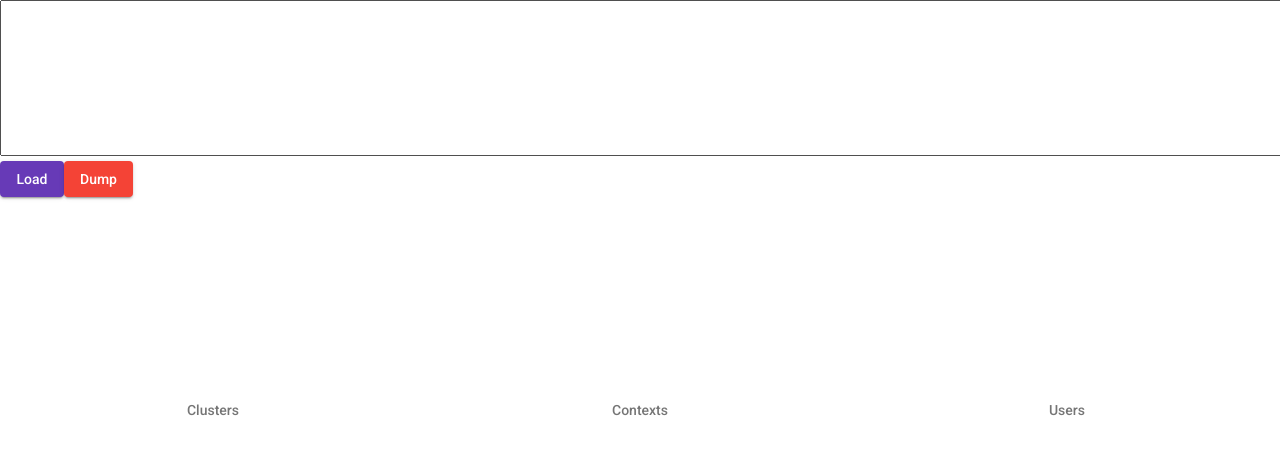
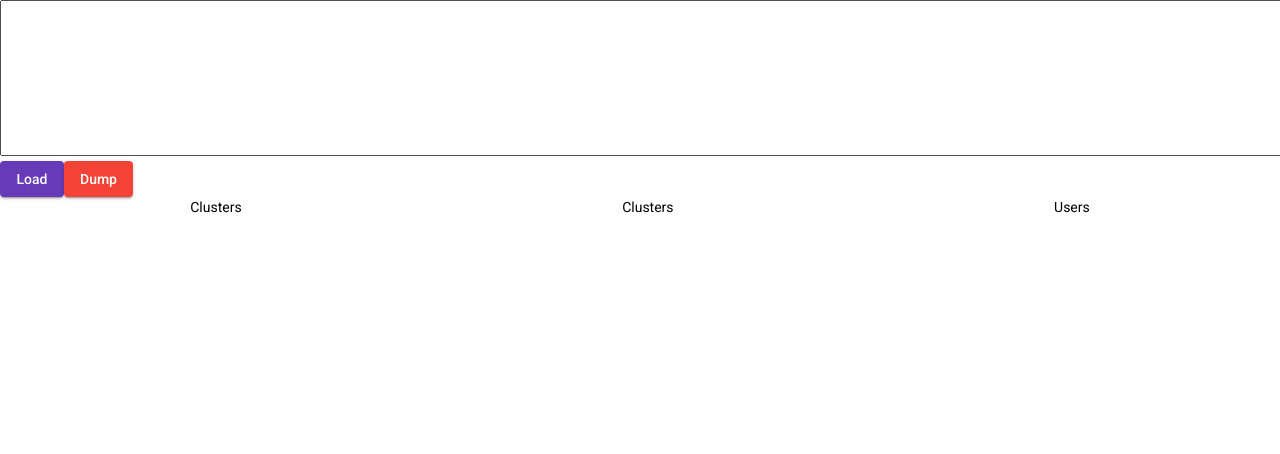
Before and after one commit to poduo-studio/KubeCtxMgmt, an Angular app: page / in a window 1280 px wide. Shown: the top 454 px of the page. Built offline with nearby package versions, Linux system fonts and the light colour scheme.

Commit message:
feat: to integrate react form

```diff
--- a/package.json
+++ b/package.json
@@ -15,12 +15,14 @@
     "@angular/common": "~12.1.1",
     "@angular/compiler": "~12.1.1",
     "@angular/core": "~12.1.1",
+    "@angular/flex-layout": "^12.0.0-beta.35",
     "@angular/forms": "~12.1.1",
     "@angular/material": "^12.2.12",
     "@angular/platform-browser": "~12.1.1",
     "@angular/platform-browser-dynamic": "~12.1.1",
     "@angular/router": "~12.1.1",
     "@types/js-yaml": "^4.0.4",
+    "flex-layout": "^1.0.1",
     "js-yaml": "^4.1.0",
     "kubernetes-types": "^1.21.0-beta.1",
     "rxjs": "~6.6.0",
--- a/src/app/app.component.html
+++ b/src/app/app.component.html
@@ -3,38 +3,42 @@
 <button mat-raised-button color="primary" (click)="onLoad()">Load</button>
 <button mat-raised-button color="warn" (click)="onDump()">Dump</button>
 <br>
-<mat-grid-list cols="3" rowspan="6">
-  <mat-grid-tile>
-    <mat-list>
-      <div mat-subheader>Clusters</div>
-      <mat-list-item *ngFor="let cluster of clusters">
-        <mat-icon mat-list-icon>cluster</mat-icon>
-        <div mat-line>name: {{cluster?.name}}</div>
-        <div mat-line>server: {{cluster?.cluster?.server}}</div>
-<!--        <div mat-line>certificate-authority: <pre *ngIf="cluster?.cluster">{{cluster.cluster["certificate-authority"]}}</pre></div>-->
-<!--        <div mat-line>certificate-authority-data: <pre *ngIf="cluster?.cluster">{{cluster.cluster["certificate-authority-data"]}}</pre></div>-->
-      </mat-list-item>
-    </mat-list>
-  </mat-grid-tile>
-  <mat-grid-tile>
-    <mat-list>
-      <div mat-subheader>Contexts</div>
-      <mat-list-item *ngFor="let context of contexts">
-        <mat-icon mat-list-icon>context</mat-icon>
-        <div mat-line>name: {{context?.name}}</div>
-        <div mat-line>cluster: {{context?.context?.cluster}}</div>
-        <div mat-line>namespace: {{context?.context?.namespace}}</div>
-        <div mat-line>user: {{context?.context?.user}}</div>
-      </mat-list-item>
-    </mat-list>
-  </mat-grid-tile>
-  <mat-grid-tile>
-    <mat-list>
-      <div mat-subheader>Users</div>
-      <mat-list-item *ngFor="let user of users">
-        <mat-icon mat-list-icon>user</mat-icon>
-        <div mat-line>name: {{user?.name}}</div>
-      </mat-list-item>
-    </mat-list>
-  </mat-grid-tile>
-</mat-grid-list>
+
+<div fxLayout="row" fxLayoutAlign="space-around center" [formGroup]="formGroup">
+    <!--        <div mat-line>server: {{cluster?.cluster?.server}}</div>-->
+    <!--        <div mat-line>certificate-authority: <pre *ngIf="cluster?.cluster">{{cluster.cluster["certificate-authority"]}}</pre></div>-->
+    <!--        <div mat-line>certificate-authority-data: <pre *ngIf="cluster?.cluster">{{cluster.cluster["certificate-authority-data"]}}</pre></div>-->
+
+  <div fxLayout="column" formArrayName="clusters">
+    <div mat-subheader>Clusters</div>
+    <span *ngFor="let cluster of clusters.value; let i=index" [formGroupName]="i">
+      <mat-icon>cluster</mat-icon>
+      <mat-form-field appearance="fill">
+        <mat-label>Name</mat-label>
+        <input matInput placeholder="Name" formControlName="name">
+      </mat-form-field>
+    </span>
+  </div>
+
+  <div fxLayout="column" formArrayName="contexts">
+    <div mat-subheader>Clusters</div>
+    <span *ngFor="let context of contexts.value; let i=index" [formGroupName]="i">
+      <mat-icon>context</mat-icon>
+      <mat-form-field appearance="fill">
+        <mat-label>Name</mat-label>
+        <input matInput placeholder="Name" formControlName="name">
+      </mat-form-field>
+    </span>
+  </div>
+
+  <div fxLayout="column" formArrayName="users">
+    <div mat-subheader>Users</div>
+    <span *ngFor="let user of users.value; let i=index" [formGroupName]="i">
+      <mat-icon>user</mat-icon>
+      <mat-form-field appearance="fill">
+        <mat-label>Name</mat-label>
+        <input matInput placeholder="Name" formControlName="name">
+      </mat-form-field>
+    </span>
+  </div>
+</div>
--- a/src/app/app.component.ts
+++ b/src/app/app.component.ts
@@ -1,5 +1,6 @@
 import { Component, OnInit } from '@angular/core';
 import { dump, load } from "js-yaml";
+import { FormArray, FormBuilder, FormGroup } from "@angular/forms";
 
 
 interface Extension {
@@ -69,9 +70,28 @@ export class AppComponent implements OnInit {
   yamlText: string = ``;
   yamlObj: KubeConfig | undefined;
 
-  clusters: Clusters[] = [];
-  users: Users[] = [];
-  contexts: Contexts[] = [];
+  formGroup: FormGroup;
+
+  get clusters(): FormArray {
+    return (this.formGroup.get('clusters') as FormArray);
+  }
+
+  get users(): FormArray {
+    return (this.formGroup.get('users') as FormArray);
+  }
+
+  get contexts(): FormArray {
+    return (this.formGroup.get('contexts') as FormArray);
+  }
+
+  constructor(private fb: FormBuilder) {
+    this.formGroup = fb.group({
+      clusters: fb.array([]),
+      users: fb.array([]),
+      contexts: fb.array([]),
+    });
+  }
+
 
   ngOnInit(): void {
     if (localStorage['yamlText']) {
@@ -80,20 +100,34 @@ export class AppComponent implements OnInit {
   }
 
   onLoad() {
-    this.clusters = [];
-    this.users = [];
-    this.contexts = [];
+    this.clusters.clear();
+    this.users.clear();
+    this.contexts.clear();
     if (this.yamlText) {
       localStorage['yamlText'] = this.yamlText;
       this.yamlObj = load(this.yamlText) as KubeConfig;
       for (let item of this.yamlObj.clusters) {
-        this.clusters.push(item);
+        this.clusters.push(this.fb.group({
+          'name': this.fb.control(item.name),
+          'cluster': this.fb.group({
+            'server': this.fb.control(item.cluster.server)
+          }),
+        }))
       }
       for (let item of this.yamlObj.users) {
-        this.users.push(item);
+        this.users.push(this.fb.group({
+          'name': this.fb.control(item.name),
+        }))
       }
       for (let item of this.yamlObj.contexts) {
-        this.contexts.push(item);
+        this.contexts.push(this.fb.group({
+          'name': this.fb.control(item.name),
+          'context': this.fb.group({
+            'cluster': this.fb.control(item.context.cluster),
+            'namespace': this.fb.control(item.context.namespace),
+            'user': this.fb.control(item.context.user),
+          }),
+        }))
       }
     }
   }
```
Also changed, not shown: src/app/app.module.ts (+7 -2 lines), 1 other file (tests, documents, lock files or other folders).
